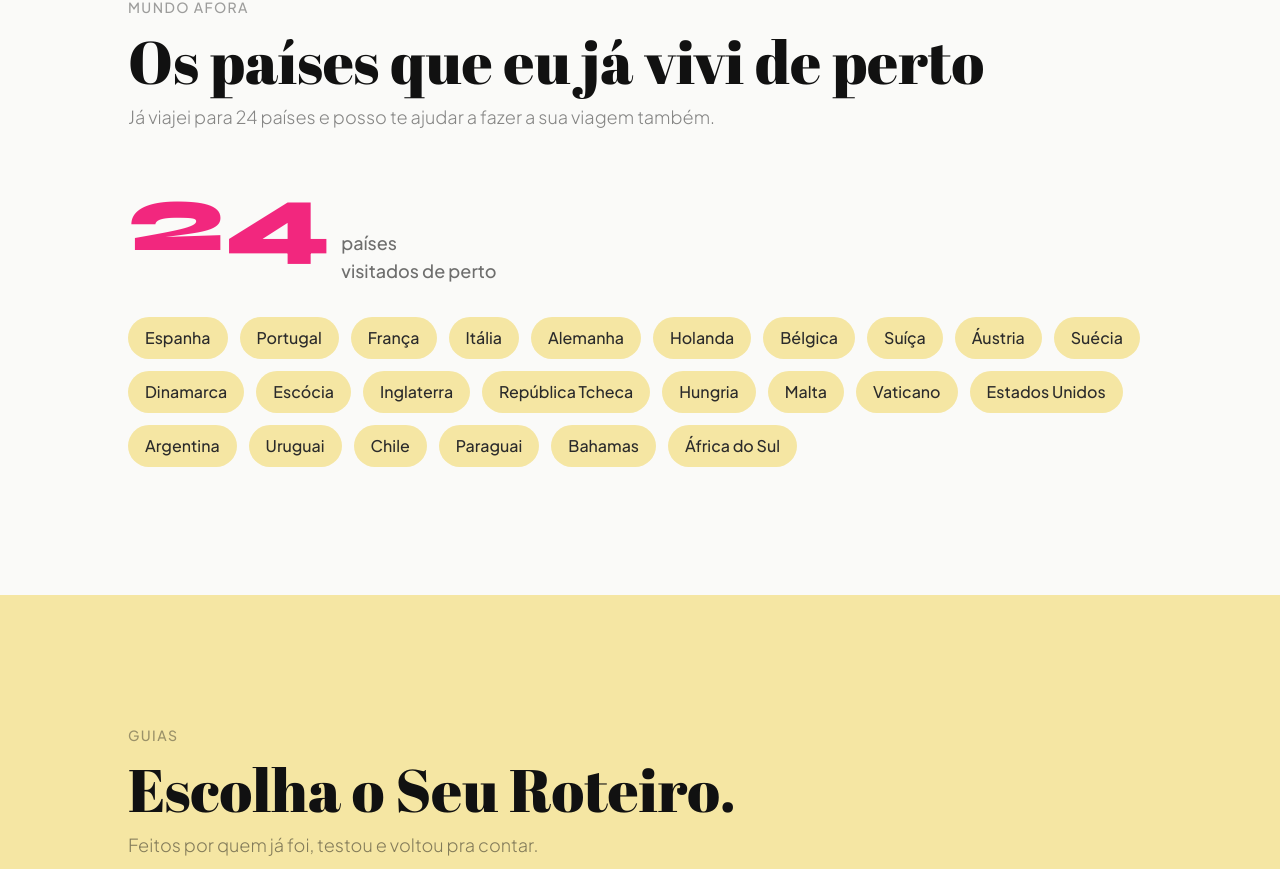
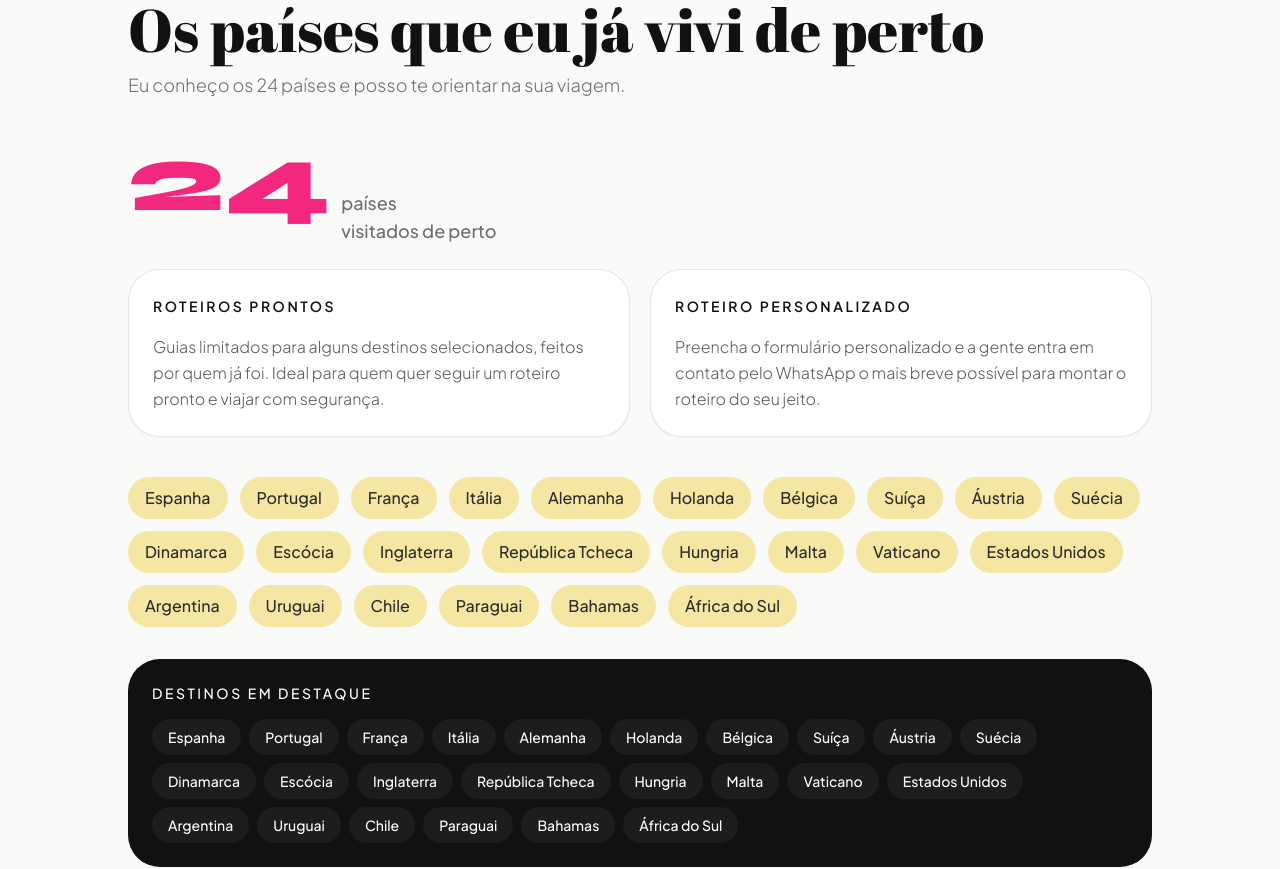
Before and after one commit to femartines22/brubaworld, a Next.js app: page / in a window 1280 px wide. Shown: the part 2897-3766 px from the top of the page. Built offline with nearby package versions, Linux system fonts and the light colour scheme.

Commit message:
Deploy: atualiza ordem do formulário e texto dos roteiros

```diff
--- a/app/page.tsx
+++ b/app/page.tsx
@@ -21,9 +21,9 @@ export default function Home() {
         <About />
         <ComoViajar />
         <PaisesVisitados />
+        <ContactForm />
         <Carrossel />
         <Reviews />
-        <ContactForm />
       </main>
       <Footer />
     </>
--- a/components/Carrossel.tsx
+++ b/components/Carrossel.tsx
@@ -100,7 +100,7 @@ export default function Carrossel() {
             guias
           </span>
           <h2 className="font-abril text-preto text-4xl md:text-6xl leading-tight mt-3">
-            Escolha o Seu Roteiro.
+            Escolha o seu roteiro pronto.
           </h2>
           <p className="font-jakarta font-light text-preto/50 text-base md:text-lg mt-3">
             Feitos por quem já foi, testou e voltou pra contar.
--- a/components/ComoViajar.tsx
+++ b/components/ComoViajar.tsx
@@ -7,7 +7,7 @@ export default function ComoViajar() {
             Como você quer viajar?
           </span>
           <h2 className="font-abril text-preto text-4xl md:text-6xl leading-tight mt-3">
-            Escolha sua próxima etapa.
+            Escolha o seu roteiro pronto.
           </h2>
         </div>
 
--- a/components/PaisesVisitados.tsx
+++ b/components/PaisesVisitados.tsx
@@ -27,7 +27,7 @@ export default function PaisesVisitados() {
     <section
       ref={ref}
       id="paises"
-      className="py-24 md:py-32 px-5 md:px-10"
+      className="py-20 md:py-24 px-5 md:px-10"
       style={{ backgroundColor: "#FAFAF8" }}
     >
       <div className="max-w-5xl mx-auto">
@@ -39,13 +39,13 @@ export default function PaisesVisitados() {
           <h2 className="font-abril text-preto text-4xl md:text-6xl leading-tight mt-3">
             Os países que eu já vivi de perto
           </h2>
-          <p className="font-jakarta font-light text-preto/50 text-base md:text-lg mt-3 max-w-2xl">
-            Já viajei para 24 países e posso te ajudar a fazer a sua viagem também.
+          <p className="font-jakarta font-light text-preto/60 text-base md:text-lg mt-3 max-w-2xl">
+            Eu conheço os 24 países e posso te orientar na sua viagem.
           </p>
         </div>
 
         {/* Contador */}
-        <div className="reveal flex items-baseline gap-3 mt-10 mb-8">
+        <div className="reveal flex items-baseline gap-3 mt-8 mb-6">
           <span className="font-syne font-extrabold text-rosa text-6xl md:text-8xl leading-none">
             {paisesVisitados.length}
           </span>
@@ -56,8 +56,27 @@ export default function PaisesVisitados() {
           </span>
         </div>
 
+        <div className="reveal grid gap-5 md:grid-cols-2 mb-10">
+          <div className="rounded-[2rem] border border-preto/10 bg-white p-6 shadow-sm">
+            <span className="font-jakarta font-semibold text-preto text-sm uppercase tracking-[0.18em]">
+              Roteiros prontos
+            </span>
+            <p className="mt-4 font-jakarta font-light text-preto/70 text-base leading-relaxed">
+              Guias limitados para alguns destinos selecionados, feitos por quem já foi. Ideal para quem quer seguir um roteiro pronto e viajar com segurança.
+            </p>
+          </div>
+          <div className="rounded-[2rem] border border-preto/10 bg-white p-6 shadow-sm">
+            <span className="font-jakarta font-semibold text-preto text-sm uppercase tracking-[0.18em]">
+              Roteiro personalizado
+            </span>
+            <p className="mt-4 font-jakarta font-light text-preto/70 text-base leading-relaxed">
+              Preencha o formulário personalizado e a gente entra em contato pelo WhatsApp o mais breve possível para montar o roteiro do seu jeito.
+            </p>
+          </div>
+        </div>
+
         {/* Grade de badges */}
-        <div className="reveal flex flex-wrap gap-2 md:gap-3">
+        <div className="reveal flex flex-wrap gap-2 md:gap-3 mb-8">
           {paisesVisitados.map((pais) => (
             <span
               key={pais}
@@ -68,6 +87,22 @@ export default function PaisesVisitados() {
             </span>
           ))}
         </div>
+
+        <div className="reveal rounded-[2rem] bg-preto p-6">
+          <p className="font-jakarta font-medium text-white text-sm uppercase tracking-[0.18em] mb-4">
+            Destinos em destaque
+          </p>
+          <div className="flex flex-wrap gap-2">
+            {paisesVisitados.map((pais) => (
+              <span
+                key={`${pais}-dark`}
+                className="font-jakarta font-medium text-sm text-white bg-white/5 px-4 py-2 rounded-full"
+              >
+                {pais}
+              </span>
+            ))}
+          </div>
+        </div>
       </div>
     </section>
   );
```
